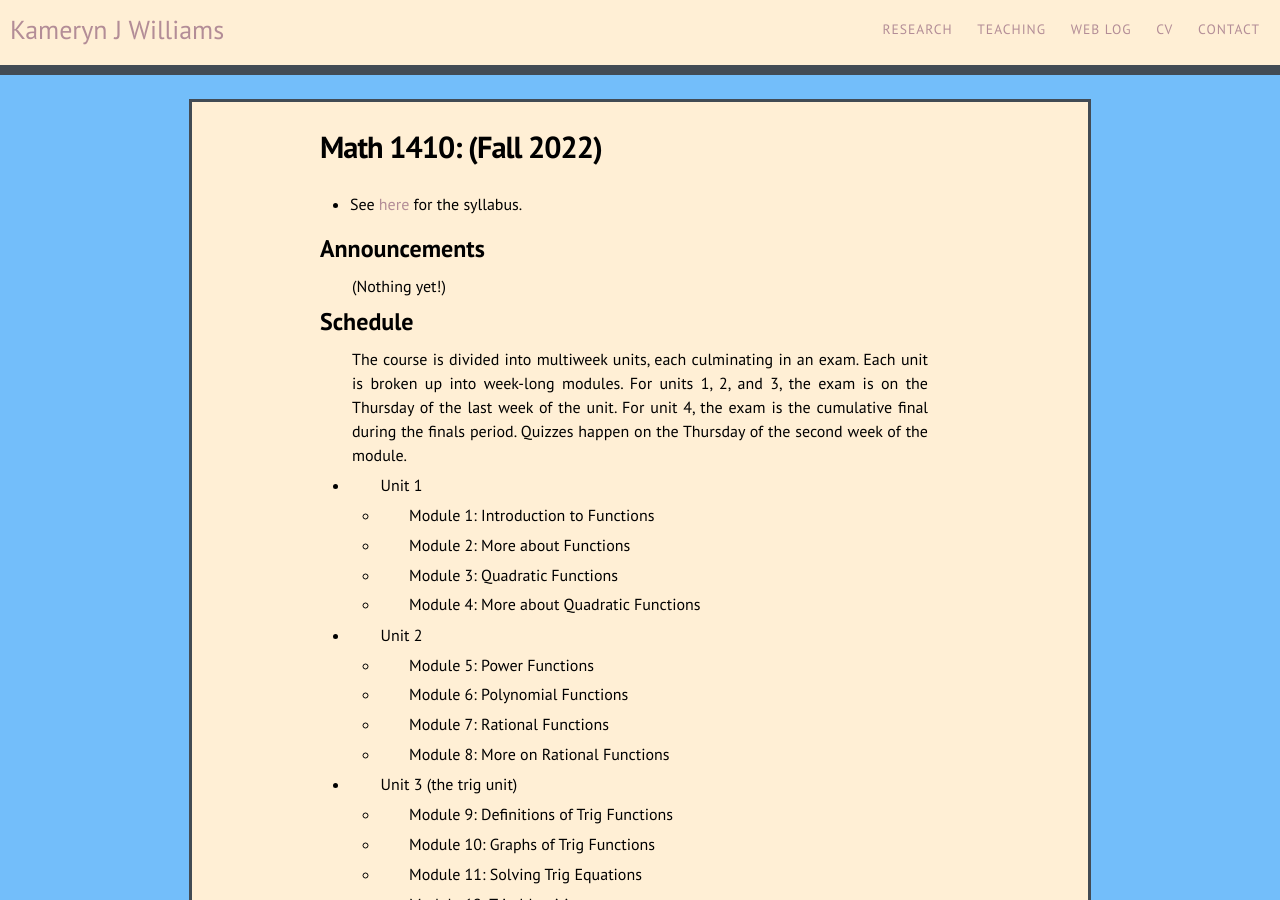
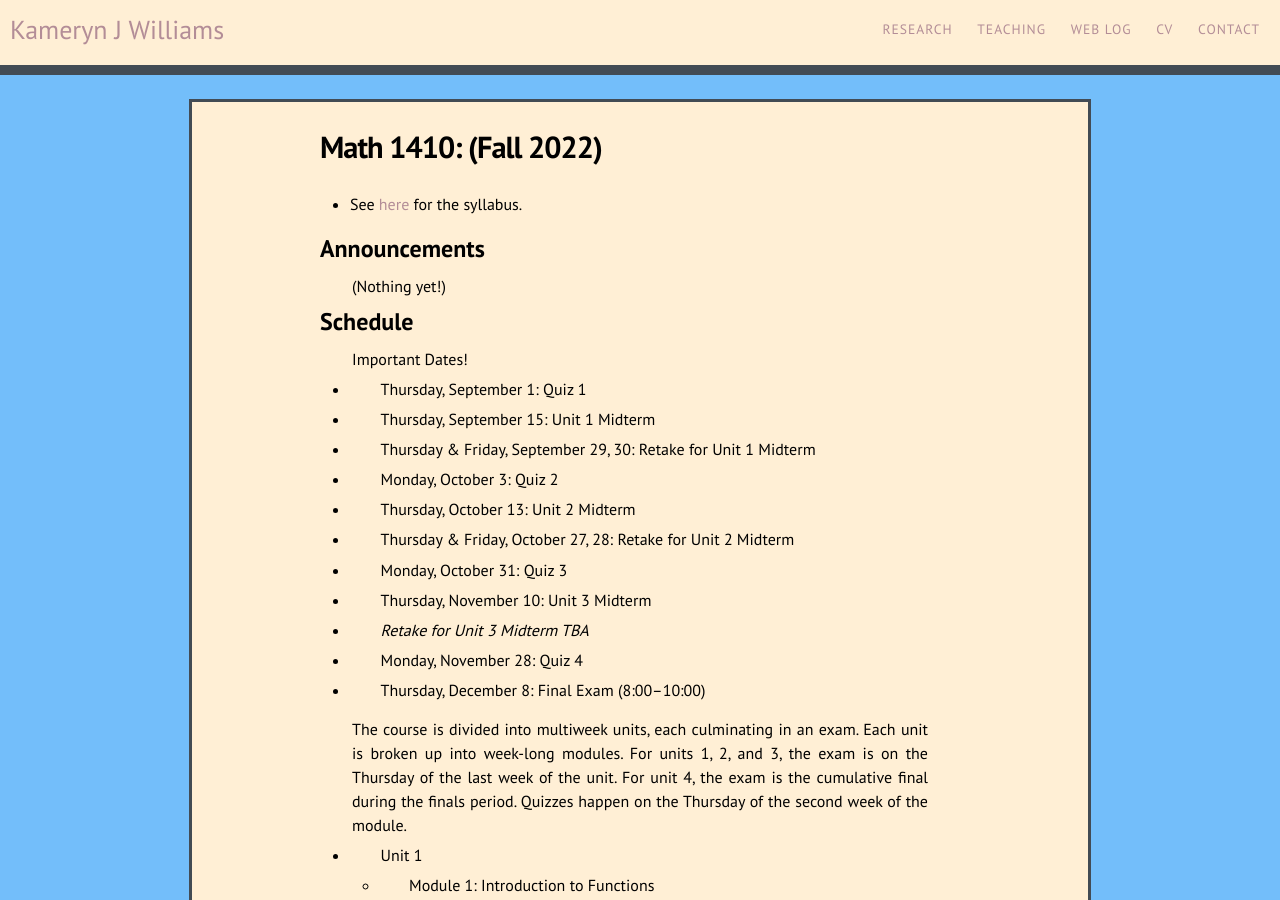
Before and after one commit to kamerynjw/kamerynjw.github.io, a Jekyll site: the page built from teaching/2022/math1410.md, in a window 1280 px wide and 900 px high. Built offline with Jekyll 4.4.1, drawn with Linux system fonts in a browser that asks for light colours; nearby versions of some CDN libraries.

Commit message:
added important dates to website

```diff
--- a/teaching/2022/math1410.md
+++ b/teaching/2022/math1410.md
@@ -16,6 +16,30 @@ Announcements
 
 Schedule
 --------
+
+Important Dates!
+
+* Thursday, September 1: Quiz 1
+
+* Thursday, September 15: Unit 1 Midterm
+
+* Thursday & Friday, September 29, 30: Retake for Unit 1 Midterm
+
+* Monday, October 3: Quiz 2
+
+* Thursday, October 13: Unit 2 Midterm
+
+* Thursday & Friday, October 27, 28: Retake for Unit 2 Midterm
+
+* Monday, October 31: Quiz 3
+
+* Thursday, November 10: Unit 3 Midterm
+
+* *Retake for Unit 3 Midterm TBA*
+
+* Monday, November 28: Quiz 4
+
+* Thursday, December 8: Final Exam (8:00–10:00)
 
 The course is divided into multiweek units, each culminating in an exam. Each unit is broken up into week-long modules. For units 1, 2, and 3, the exam is on the Thursday of the last week of the unit. For unit 4, the exam is the cumulative final during the finals period. Quizzes happen on the Thursday of the second week of the module.
 
```
Also changed, not shown: teaching/2022/math1410/syllabus.md (+1 -1 lines).
